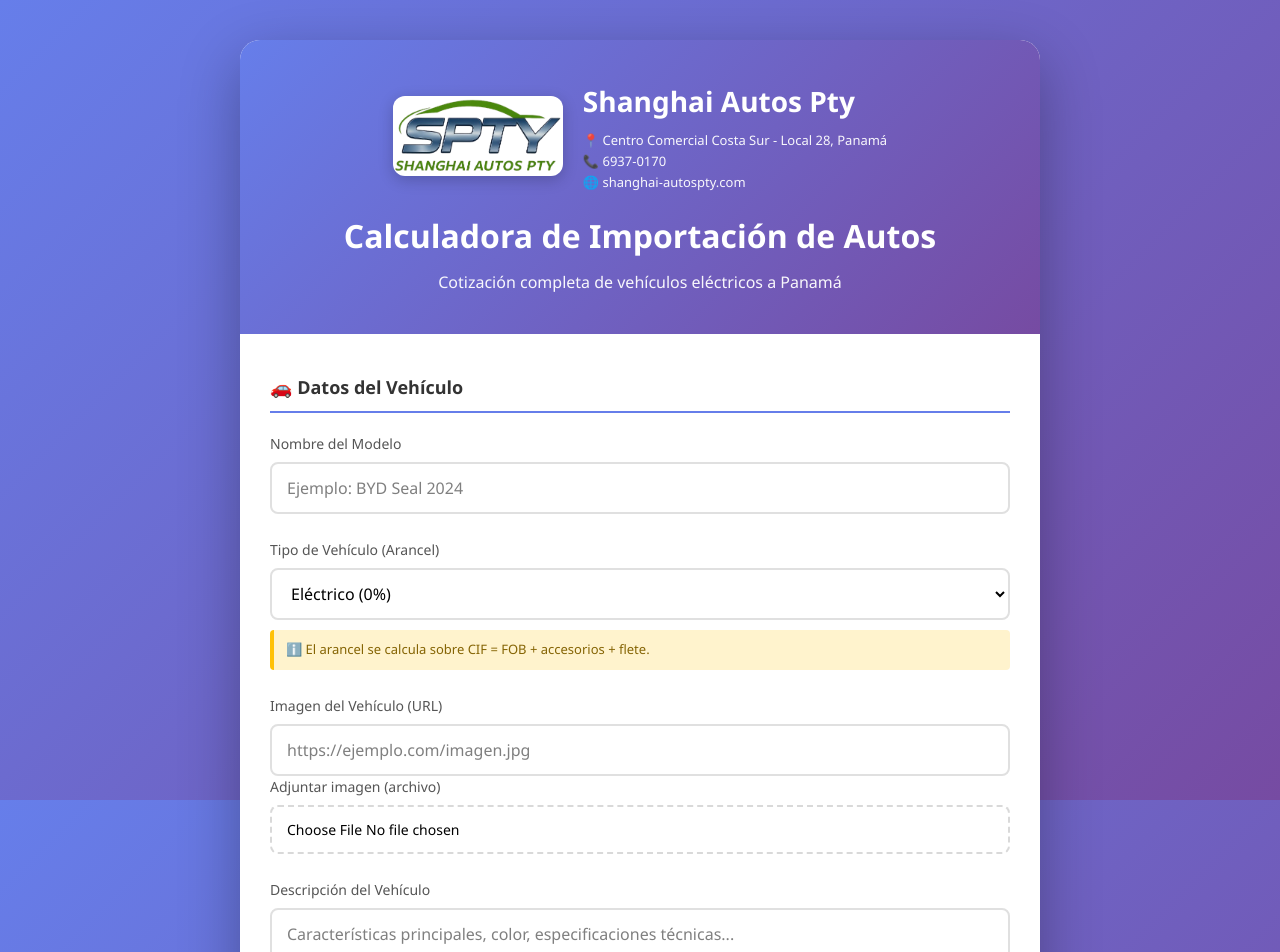
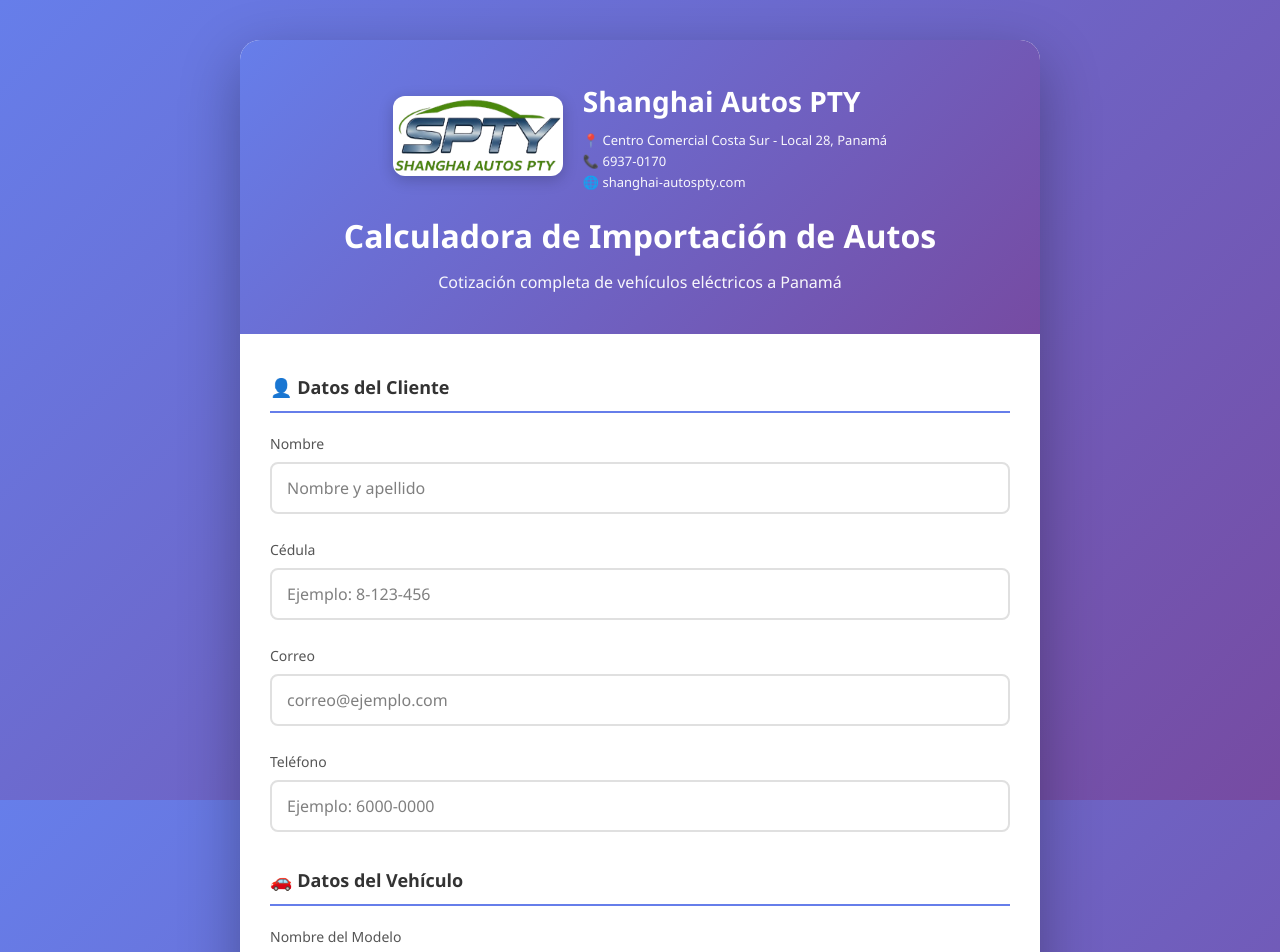
Before and after one commit to juanky2797/calculadoradeautos, a Next.js app: page / in a window 1280 px wide. Shown: the top 952 px of the page. Built offline with nearby package versions, Linux system fonts and the light colour scheme.

Commit message:
adding final changes

```diff
--- a/src/app/car-quote-calculator.tsx
+++ b/src/app/car-quote-calculator.tsx
@@ -9,7 +9,7 @@
 const defaultConfig = {
   mainTitle: "Calculadora de Importación de Autos",
   subtitle: "Cotización completa de vehículos eléctricos a Panamá",
-  companyName: "Shanghai Autos Pty",
+  companyName: "Shanghai Autos PTY",
   companyPhone: "6937-0170",
   companyAddress: "Centro Comercial Costa Sur - Local 28, Panamá",
   companyWebsite: "shanghai-autospty.com",
@@ -129,6 +129,11 @@
 
 export default function CarQuoteCalculator() {
   const [logoLoadError, setLogoLoadError] = useState(false);
+
+  const [customerName, setCustomerName] = useState("");
+  const [customerId, setCustomerId] = useState("");
+  const [customerEmail, setCustomerEmail] = useState("");
+  const [customerPhone, setCustomerPhone] = useState("");
 
   const [carModel, setCarModel] = useState("");
   const [vehicleType, setVehicleType] = useState<VehicleType>("electric");
@@ -302,9 +307,73 @@
 	        }
 	      };
 
+	      const wrapText = (text: string, maxWidth: number) => {
+	        const rawLines = String(text || "").split(/\r?\n/);
+	        const wrapped: string[] = [];
+	        rawLines.forEach((rawLine) => {
+	          const line = rawLine.trimEnd();
+	          if (!line) {
+	            wrapped.push("");
+	            return;
+	          }
+	          wrapped.push(...doc.splitTextToSize(line, maxWidth));
+	        });
+	        return wrapped.length > 0 ? wrapped : ["N/A"];
+	      };
+
+	      const renderInfoRows = (rows: Array<[string, string]>) => {
+	        const labelX = 25;
+	        const valueX = 70;
+	        const valueWidth = 140;
+	        const lineHeight = 6;
+
+	        rows.forEach(([label, value]) => {
+	          const lines = wrapText(value, valueWidth);
+	          doc.setFont("helvetica", "bold");
+	          ensureSpace(lineHeight);
+	          doc.text(label, labelX, yPos);
+	          doc.setFont("helvetica", "normal");
+
+	          const firstLine = lines[0] ?? "";
+	          if (firstLine) {
+	            doc.text(firstLine, valueX, yPos);
+	          }
+	          yPos += lineHeight;
+
+	          lines.slice(1).forEach((line) => {
+	            ensureSpace(lineHeight);
+	            if (line) {
+	              doc.text(line, valueX, yPos);
+	            }
+	            yPos += lineHeight;
+	          });
+	        });
+	      };
+
+	      doc.setFontSize(14);
+	      doc.setFont("helvetica", "bold");
+	      doc.setTextColor(primary.r, primary.g, primary.b);
+	      doc.text("INFORMACIÓN DEL CLIENTE", 20, yPos);
+
+	      yPos += 10;
+	      doc.setFontSize(11);
+	      doc.setFont("helvetica", "normal");
+	      doc.setTextColor(0, 0, 0);
+
+	      const customerInfo: Array<[string, string]> = [
+	        ["Nombre:", customerName || "No especificado"],
+	        ["Cédula:", customerId || "No especificado"],
+	        ["Correo:", customerEmail || "No especificado"],
+	        ["Teléfono:", customerPhone || "No especificado"],
+	      ];
+
+	      renderInfoRows(customerInfo);
+	      yPos += 8;
+
 	    doc.setFontSize(14);
 	    doc.setFont("helvetica", "bold");
 	    doc.setTextColor(primary.r, primary.g, primary.b);
+	    ensureSpace(10);
 	    doc.text("INFORMACIÓN DEL VEHÍCULO", 20, yPos);
 
     yPos += 10;
@@ -323,14 +392,7 @@
       ["Tiempo de Entrega:", deliveryTime || "No especificado"],
     ];
 
-    vehicleInfo.forEach(([label, value]) => {
-      doc.setFont("helvetica", "bold");
-      doc.text(label, 25, yPos);
-      doc.setFont("helvetica", "normal");
-      const textLines = doc.splitTextToSize(value, 140);
-      doc.text(textLines, 70, yPos);
-      yPos += 6 * Math.max(1, textLines.length);
-    });
+    renderInfoRows(vehicleInfo);
 
 	    let insertedCarImage = false;
 	    try {
@@ -377,7 +439,6 @@
     const costs: Array<[string, string]> = [
       ["Costo Total del Auto (FOB)", formatCurrency(totals.totalCarCost)],
       ["Gastos de Gestión", formatCurrency(totals.commission)],
-      ["Gestión de compras (5% sobre FOB)", formatCurrency(totals.purchaseManagement)],
       ["Flete Marítimo (incluye seguro)", formatCurrency(totals.freight)],
     ];
 
@@ -531,7 +592,7 @@
 	    yPos += 5;
 	    doc.setFont("helvetica", "normal");
 	    const terms1 = [
-      "• Gastos de gestión y gestión de compras: 5% cada uno sobre el precio FOB del vehículo",
+      "• Gastos de gestión: 5% sobre el precio FOB del vehículo",
       "• Arancel sobre CIF (FOB + accesorios + flete) según tipo de vehículo",
       "  eléctrico 0% • híbrido 10% • combustión 25%",
       "• Validez de precios: 15 días desde la fecha de emisión",
@@ -573,13 +634,11 @@
 
 	    yPos += 5;
 	    doc.setFont("helvetica", "normal");
-	    const terms3 = [
-      "• El proveedor es responsable del despacho de aduana en origen",
-      "• El proveedor NO es responsable de daños o retrasos durante",
-      "  el transporte internacional",
-      "• El cliente es completamente responsable del despacho de aduana",
-      "  en destino y sus costos asociados",
-    ];
+		    const terms3 = [
+	      "• El proveedor es responsable del despacho de aduana en origen",
+	      "• El proveedor NO es responsable de daños o retrasos durante",
+	      "  el transporte internacional",
+	    ];
 	    terms3.forEach((line) => {
 	      ensureSpace(6);
 	      doc.text(line, 23, yPos);
@@ -693,6 +752,54 @@
         </header>
 
         <main className="calculator-body">
+          <div className="input-section">
+            <h2 className="section-title">👤 Datos del Cliente</h2>
+
+            <div className="input-group">
+              <label htmlFor="customer-name">Nombre</label>
+              <input
+                type="text"
+                id="customer-name"
+                placeholder="Nombre y apellido"
+                value={customerName}
+                onChange={(e) => setCustomerName(e.target.value)}
+              />
+            </div>
+
+            <div className="input-group">
+              <label htmlFor="customer-id">Cédula</label>
+              <input
+                type="text"
+                id="customer-id"
+                placeholder="Ejemplo: 8-123-456"
+                value={customerId}
+                onChange={(e) => setCustomerId(e.target.value)}
+              />
+            </div>
+
+            <div className="input-group">
+              <label htmlFor="customer-email">Correo</label>
+              <input
+                type="email"
+                id="customer-email"
+                placeholder="correo@ejemplo.com"
+                value={customerEmail}
+                onChange={(e) => setCustomerEmail(e.target.value)}
+              />
+            </div>
+
+            <div className="input-group">
+              <label htmlFor="customer-phone">Teléfono</label>
+              <input
+                type="tel"
+                id="customer-phone"
+                placeholder="Ejemplo: 6000-0000"
+                value={customerPhone}
+                onChange={(e) => setCustomerPhone(e.target.value)}
+              />
+            </div>
+          </div>
+
           <div className="input-section">
             <h2 className="section-title">🚗 Datos del Vehículo</h2>
 
@@ -970,10 +1077,6 @@
               <span className="cost-label">Gastos de Gestión</span>{" "}
               <span className="cost-value">{formatCurrency(totals.commission)}</span>
             </div>
-            <div className="cost-row">
-              <span className="cost-label">Gestión de compras (5% sobre FOB)</span>{" "}
-              <span className="cost-value">{formatCurrency(totals.purchaseManagement)}</span>
-            </div>
             <div className="cost-row freight-cost-row">
               <span className="cost-label">Flete Marítimo (incluye seguro)</span>{" "}
               <span className="cost-value">{formatCurrency(totals.freight)}</span>
--- a/src/app/globals.css
+++ b/src/app/globals.css
@@ -139,6 +139,8 @@
 
 input[type="number"],
 input[type="text"],
+input[type="email"],
+input[type="tel"],
 textarea,
 select {
   width: 100%;
@@ -153,6 +155,8 @@
 
 input[type="number"]:focus,
 input[type="text"]:focus,
+input[type="email"]:focus,
+input[type="tel"]:focus,
 textarea:focus,
 select:focus {
   outline: none;
--- a/src/lib/quote.ts
+++ b/src/lib/quote.ts
@@ -14,7 +14,6 @@
 export type QuoteTotals = {
   totalCarCost: number;
   commission: number;
-  purchaseManagement: number;
   freight: number;
   portableCharger: number;
   residentialCharger: number;
@@ -48,7 +47,6 @@
 export function calculateQuote(inputs: QuoteInputs): QuoteTotals {
   const totalCarCost = roundToCents(inputs.carCost * inputs.carQuantity);
   const commission = roundToCents(totalCarCost * 0.05);
-  const purchaseManagement = roundToCents(totalCarCost * 0.05);
 
   const portableCharger = inputs.portableCharger ? 30 : 0;
   const residentialCharger = inputs.residentialCharger ? 300 : 0;
@@ -63,7 +61,7 @@
   const tariff = roundToCents(cif * tariffRate);
 
   const subtotal = roundToCents(
-    totalCarCost + commission + purchaseManagement + inputs.freight + accessoriesCost + tariff + 250 + 850 + 260,
+    totalCarCost + commission + inputs.freight + accessoriesCost + tariff + 250 + 850 + 260,
   );
   const tax = roundToCents(subtotal * 0.07);
   const total = roundToCents(subtotal + tax);
@@ -73,7 +71,6 @@
   return {
     totalCarCost,
     commission,
-    purchaseManagement,
     freight: inputs.freight,
     portableCharger,
     residentialCharger,
```
